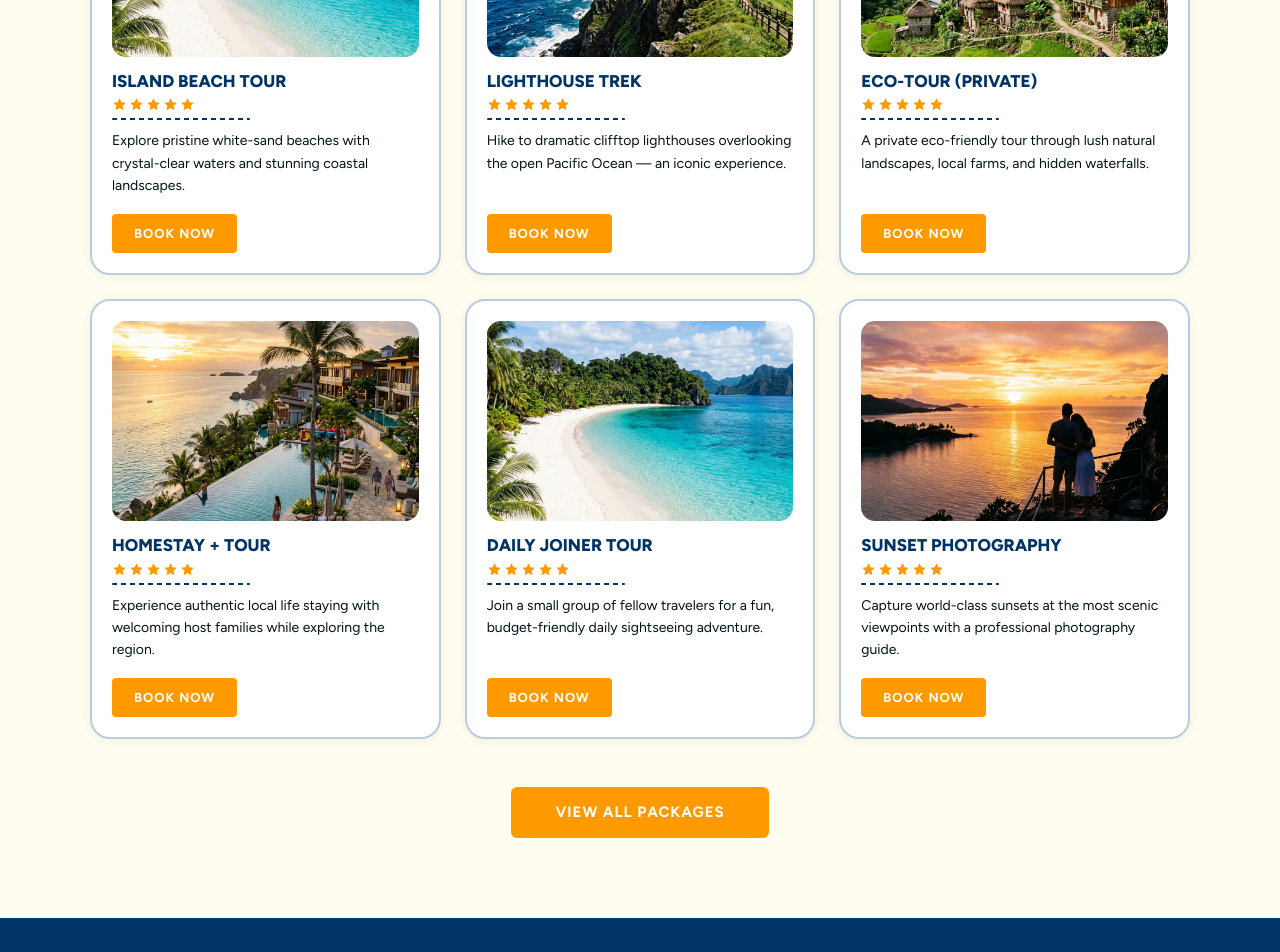
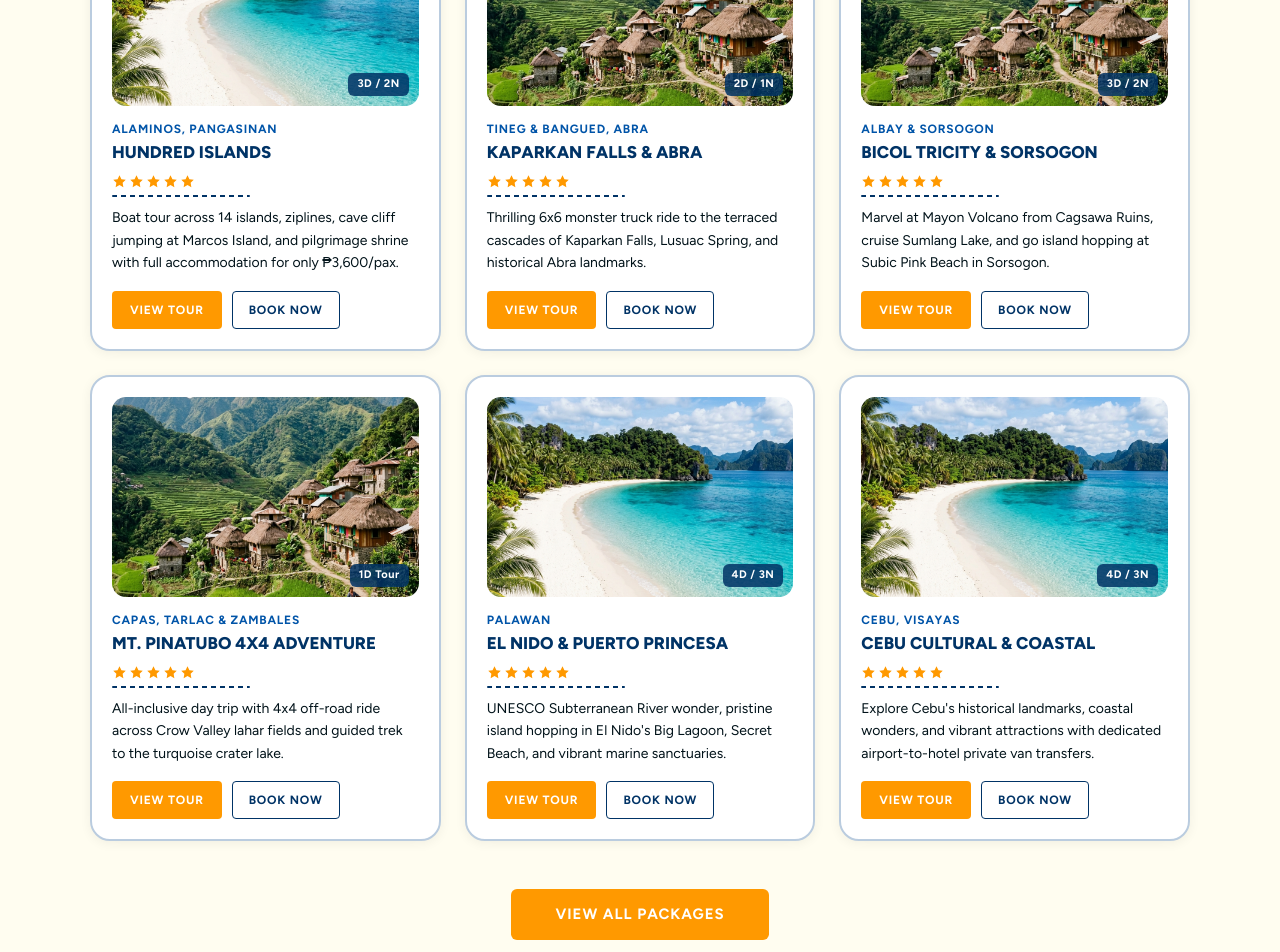
Before and after one commit to Gavin-The-Nub/bnd2, a Next.js app: page / in a window 1280 px wide. Shown: the part 1860-2812 px from the top of the page. Built offline with nearby package versions, Linux system fonts and the light colour scheme.

Commit message:
feat(home): replace mock packages with authentic local tour packages

```diff
--- a/app/page.tsx
+++ b/app/page.tsx
@@ -9,8 +9,11 @@ import { Navbar, Footer, WhatsApp } from "./components/shared";
 /* ─── Types ────────────────────────────────────────────────── */
 interface Package {
   id: number;
+  slug: string;
   image: string;
   title: string;
+  duration: string;
+  location: string;
   stars: number;
   desc: string;
   tag?: string;
@@ -20,72 +23,99 @@ interface Package {
 const featuredPackages: Package[] = [
   {
     id: 1,
-    image: "/pkg-honeymoon.jpg",
-    title: "Honeymoon Package",
+    slug: "buscalan",
+    image: "/pkg-village.jpg",
+    title: "Buscalan – Sagada Tour",
+    duration: "3D / 2N",
+    location: "Kalinga & Mt. Province",
     stars: 5,
-    desc: "A romantic escape with breathtaking sunsets, island-hopping, and luxury accommodation — perfect for couples.",
+    desc: "Explore Banaue Rice Terraces, visit legendary tattoo artist Apo Whang Od in Buscalan, and discover Sumaguing Cave and Marlboro Hills in Sagada.",
     tag: "MOST POPULAR",
   },
   {
     id: 2,
-    image: "/pkg-village.jpg",
-    title: "Cultural Heritage Tour",
+    slug: "ilocos",
+    image: "/pkg-lighthouse.jpg",
+    title: "Vigan – Paoay – Pagudpud",
+    duration: "3D / 2N",
+    location: "Ilocos Norte & Sur",
     stars: 5,
-    desc: "Immerse yourself in centuries-old traditions, stone houses, and local festivals with an expert local guide.",
+    desc: "Tour historic Calle Crisologo, UNESCO-listed Paoay Church, 4x4 sand dunes adventure, Kapurpurawan Rock Formation, and Bangui Windmills.",
     tag: "BEST VALUE",
   },
   {
     id: 3,
+    slug: "baguio",
     image: "/pkg-hotel.jpg",
-    title: "Hotel + Tour Package",
+    title: "Baguio City Tour",
+    duration: "3D / 2N",
+    location: "Baguio City, Benguet",
     stars: 5,
-    desc: "Enjoy comfortable hotel stays combined with guided tours covering all major scenic spots and landmarks.",
-    tag: "ALL INCLUSIVE",
+    desc: "Relax in the summer capital with roundtrip van transfer and guided tour to Burnham Park, Camp John Hay, Mines View, The Mansion, and Strawberry Farm.",
+    tag: "TOP RATED",
   },
 ];
 
 const morePackages: Package[] = [
   {
     id: 4,
+    slug: "hundred-islands",
     image: "/pkg-beach.jpg",
-    title: "Island Beach Tour",
+    title: "Hundred Islands",
+    duration: "3D / 2N",
+    location: "Alaminos, Pangasinan",
     stars: 5,
-    desc: "Explore pristine white-sand beaches with crystal-clear waters and stunning coastal landscapes.",
+    desc: "Boat tour across 14 islands, ziplines, cave cliff jumping at Marcos Island, and pilgrimage shrine with full accommodation for only ₱3,600/pax.",
   },
   {
     id: 5,
-    image: "/pkg-lighthouse.jpg",
-    title: "Lighthouse Trek",
+    slug: "kaparkan-abra",
+    image: "/pkg-village.jpg",
+    title: "Kaparkan Falls & Abra",
+    duration: "2D / 1N",
+    location: "Tineg & Bangued, Abra",
     stars: 5,
-    desc: "Hike to dramatic clifftop lighthouses overlooking the open Pacific Ocean — an iconic experience.",
+    desc: "Thrilling 6x6 monster truck ride to the terraced cascades of Kaparkan Falls, Lusuac Spring, and historical Abra landmarks.",
   },
   {
     id: 6,
+    slug: "bicol",
     image: "/pkg-village.jpg",
-    title: "Eco-Tour (Private)",
+    title: "Bicol Tricity & Sorsogon",
+    duration: "3D / 2N",
+    location: "Albay & Sorsogon",
     stars: 5,
-    desc: "A private eco-friendly tour through lush natural landscapes, local farms, and hidden waterfalls.",
+    desc: "Marvel at Mayon Volcano from Cagsawa Ruins, cruise Sumlang Lake, and go island hopping at Subic Pink Beach in Sorsogon.",
   },
   {
     id: 7,
-    image: "/pkg-hotel.jpg",
-    title: "Homestay + Tour",
+    slug: "mt-pinatubo",
+    image: "/pkg-village.jpg",
+    title: "Mt. Pinatubo 4x4 Adventure",
+    duration: "1D Tour",
+    location: "Capas, Tarlac & Zambales",
     stars: 5,
-    desc: "Experience authentic local life staying with welcoming host families while exploring the region.",
+    desc: "All-inclusive day trip with 4x4 off-road ride across Crow Valley lahar fields and guided trek to the turquoise crater lake.",
   },
   {
     id: 8,
+    slug: "palawan",
     image: "/pkg-beach.jpg",
-    title: "Daily Joiner Tour",
+    title: "El Nido & Puerto Princesa",
+    duration: "4D / 3N",
+    location: "Palawan",
     stars: 5,
-    desc: "Join a small group of fellow travelers for a fun, budget-friendly daily sightseeing adventure.",
+    desc: "UNESCO Subterranean River wonder, pristine island hopping in El Nido's Big Lagoon, Secret Beach, and vibrant marine sanctuaries.",
   },
   {
     id: 9,
-    image: "/pkg-honeymoon.jpg",
-    title: "Sunset Photography",
+    slug: "cebu",
+    image: "/pkg-beach.jpg",
+    title: "Cebu Cultural & Coastal",
+    duration: "4D / 3N",
+    location: "Cebu, Visayas",
     stars: 5,
-    desc: "Capture world-class sunsets at the most scenic viewpoints with a professional photography guide.",
+    desc: "Explore Cebu's historical landmarks, coastal wonders, and vibrant attractions with dedicated airport-to-hotel private van transfers.",
   },
 ];
 
@@ -186,6 +216,7 @@ function PackageCard({ pkg }: { pkg: Package }) {
       }}
     >
       {/* Image */}
+      <Link href={`/packages/local/${pkg.slug}`} style={{ textDecoration: "none" }}>
         <div
           style={{
             position: "relative",
@@ -195,6 +226,7 @@ function PackageCard({ pkg }: { pkg: Package }) {
             overflow: "hidden",
             marginBottom: 14,
             flexShrink: 0,
+            cursor: "pointer",
           }}
         >
           <Image
@@ -222,9 +254,43 @@ function PackageCard({ pkg }: { pkg: Package }) {
               {pkg.tag}
             </span>
           )}
+          <span
+            style={{
+              position: "absolute",
+              bottom: 10,
+              right: 10,
+              background: "rgba(0,51,102,0.85)",
+              color: "#fff",
+              fontSize: 11,
+              fontWeight: 700,
+              padding: "3px 9px",
+              borderRadius: 6,
+              letterSpacing: 0.5,
+              fontFamily: "var(--font-figtree), sans-serif",
+            }}
+          >
+            {pkg.duration}
+          </span>
         </div>
+      </Link>
+
+      {/* Location */}
+      <p
+        style={{
+          fontFamily: "var(--font-figtree), sans-serif",
+          fontSize: 12,
+          fontWeight: 700,
+          color: "#0054A8",
+          textTransform: "uppercase",
+          letterSpacing: 0.8,
+          margin: "0 0 4px",
+        }}
+      >
+        {pkg.location}
+      </p>
 
       {/* Title */}
+      <Link href={`/packages/local/${pkg.slug}`} style={{ textDecoration: "none" }}>
         <h3
           style={{
             fontFamily: "var(--font-figtree), sans-serif",
@@ -233,11 +299,13 @@ function PackageCard({ pkg }: { pkg: Package }) {
             textTransform: "uppercase",
             color: "#003366",
             lineHeight: 1.2,
-          margin: 0,
+            margin: "0 0 6px",
+            cursor: "pointer",
           }}
         >
           {pkg.title}
         </h3>
+      </Link>
 
       {/* Stars */}
       <Stars count={pkg.stars} />
@@ -268,27 +336,61 @@ function PackageCard({ pkg }: { pkg: Package }) {
       </p>
 
       {/* CTA */}
-      <div>
-        <button
+      <div style={{ display: "flex", gap: 10, flexWrap: "wrap" }}>
+        <Link
+          href={`/packages/local/${pkg.slug}`}
           style={{
             background: "#FF9900",
             color: "#fff",
             border: "none",
             borderRadius: 4,
-            padding: "10px 22px",
-            fontSize: 13,
+            padding: "10px 18px",
+            fontSize: 12,
             fontWeight: 700,
             textTransform: "uppercase",
-            letterSpacing: 1,
+            letterSpacing: 0.8,
             cursor: "pointer",
             transition: "background 0.2s",
             fontFamily: "var(--font-figtree), sans-serif",
+            textDecoration: "none",
+            display: "inline-block",
+            textAlign: "center",
           }}
           onMouseEnter={(e) => (e.currentTarget.style.background = "#e68800")}
           onMouseLeave={(e) => (e.currentTarget.style.background = "#FF9900")}
         >
+          VIEW TOUR
+        </Link>
+        <Link
+          href="/request-a-quote"
+          style={{
+            background: "transparent",
+            color: "#003366",
+            border: "1.5px solid #003366",
+            borderRadius: 4,
+            padding: "9px 16px",
+            fontSize: 12,
+            fontWeight: 700,
+            textTransform: "uppercase",
+            letterSpacing: 0.8,
+            cursor: "pointer",
+            transition: "all 0.2s",
+            fontFamily: "var(--font-figtree), sans-serif",
+            textDecoration: "none",
+            display: "inline-block",
+            textAlign: "center",
+          }}
+          onMouseEnter={(e) => {
+            e.currentTarget.style.background = "#003366";
+            e.currentTarget.style.color = "#fff";
+          }}
+          onMouseLeave={(e) => {
+            e.currentTarget.style.background = "transparent";
+            e.currentTarget.style.color = "#003366";
+          }}
+        >
           BOOK NOW
-        </button>
+        </Link>
       </div>
     </div>
   );
@@ -446,8 +548,10 @@ function AllPackages() {
           ))}
         </div>
         <div style={{ textAlign: "center", marginTop: 48 }}>
-          <button
+          <Link
+            href="/packages/local"
             style={{
+              display: "inline-block",
               background: "#FF9900",
               color: "#fff",
               border: "none",
@@ -459,13 +563,14 @@ function AllPackages() {
               letterSpacing: 1,
               cursor: "pointer",
               fontFamily: "var(--font-figtree), sans-serif",
+              textDecoration: "none",
               transition: "background 0.2s",
             }}
             onMouseEnter={(e) => (e.currentTarget.style.background = "#e68800")}
             onMouseLeave={(e) => (e.currentTarget.style.background = "#FF9900")}
           >
             VIEW ALL PACKAGES
-          </button>
+          </Link>
         </div>
       </div>
     </section>
```
Lines whose indentation alone changed are shown as unchanged.
